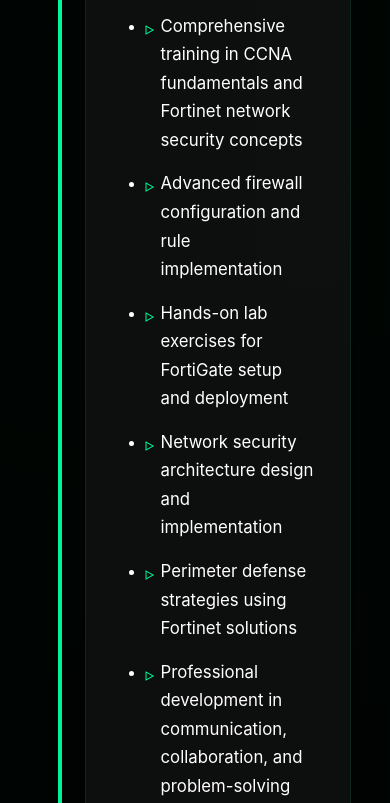
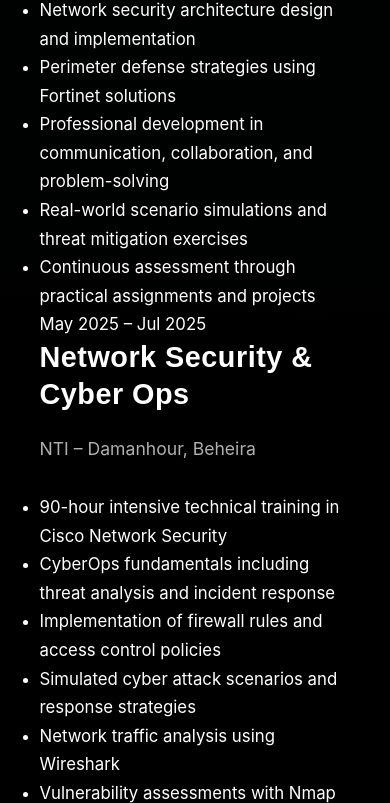
Before and after one commit to ahmedelharmil30-cyber/portfolio, a plain HTML site: page index.html in a window 390 px wide. Shown: the part 7947-8750 px from the top of the page. Drawn offline with Linux system fonts and the light colour scheme.

Commit message:
Update style.css

```diff
--- a/style.css
+++ b/style.css
@@ -1,4 +1,4 @@
-:root {
+ :root {
             --bg: #000000;
             --surface: #111111;
             --elev: #1a1a1a;
@@ -539,110 +539,70 @@
             color: #f59e0b;
         }
 
-        /* Courses Section */
+        /* Courses Section - Updated Layout */
         .courses {
             background: rgba(0, 0, 0, 0.15);
         }
 
-        .timeline {
-            position: relative;
+        .courses-container {
             max-width: 900px;
             margin: 50px auto 0;
         }
 
-        .timeline::before {
-            content: '';
-            position: absolute;
-            top: 0;
-            bottom: 0;
-            width: 4px;
-            background: var(--accent-gradient);
-            left: 50%;
-            transform: translateX(-50%);
-            border-radius: 2px;
-        }
-
-        .timeline-item {
-            position: relative;
-            margin-bottom: 60px;
-            width: 100%;
-        }
-
-        .timeline-item:nth-child(odd) {
-            padding-right: 50%;
-            text-align: right;
-        }
-
-        .timeline-item:nth-child(even) {
-            padding-left: 50%;
-        }
-
-        .timeline-content {
+        .course-item {
             background: rgba(26, 26, 26, 0.5);
             border-radius: var(--radius);
             padding: 35px;
+            margin-bottom: 30px;
             box-shadow: var(--card-shadow);
             border: 1px solid rgba(0, 255, 157, 0.1);
             transition: var(--transition);
-            position: relative;
             transform: translateY(0);
             backdrop-filter: blur(10px);
         }
 
-        .timeline-content:hover {
+        .course-item:hover {
             transform: translateY(-10px);
             box-shadow: var(--shadow);
             border-color: rgba(0, 255, 157, 0.3);
         }
 
-        .timeline-content::before {
-            content: '';
-            position: absolute;
-            top: 40px;
-            width: 25px;
-            height: 25px;
-            background: var(--accent-gradient);
-            border-radius: 50%;
-            border: 4px solid var(--bg);
+        .course-header {
+            display: flex;
+            justify-content: space-between;
+            align-items: flex-start;
+            margin-bottom: 20px;
+            flex-wrap: wrap;
         }
 
-        .timeline-item:nth-child(odd) .timeline-content::before {
-            right: -62px;
+        .course-title h3 {
+            font-size: 1.6rem;
+            color: var(--accent);
+            margin-bottom: 5px;
         }
 
-        .timeline-item:nth-child(even) .timeline-content::before {
-            left: -62px;
-        }
-
-        .timeline-content h3 {
-            font-size: 1.6rem;
-            color: var(--accent);
-            margin-bottom: 20px;
-        }
-
-        .timeline-content .date {
+        .course-date {
             background: rgba(0, 255, 157, 0.15);
             color: var(--accent);
             padding: 8px 20px;
             border-radius: 50px;
-            display: inline-block;
-            margin-bottom: 20px;
             font-size: 0.95rem;
             font-weight: 700;
+            white-space: nowrap;
         }
 
-        .timeline-content ul {
+        .course-content ul {
             padding-left: 25px;
             margin-top: 20px;
         }
 
-        .timeline-content li {
+        .course-content li {
             margin-bottom: 15px;
             position: relative;
             padding-left: 15px;
         }
 
-        .timeline-content li::before {
+        .course-content li::before {
             content: '▹';
             color: var(--accent);
             position: absolute;
@@ -931,18 +891,13 @@
 
         /* Responsive */
         @media (max-width: 1100px) {
-            .timeline::before {
-                left: 40px;
+            .course-header {
+                flex-direction: column;
+                align-items: flex-start;
             }
 
-            .timeline-item:nth-child(odd),
-            .timeline-item:nth-child(even) {
-                padding: 0 0 0 80px;
-                text-align: left;
-            }
-
-            .timeline-content::before {
-                left: -62px;
+            .course-date {
+                margin-top: 10px;
             }
         }
 
@@ -975,19 +930,6 @@
 
             .hero h3 {
                 font-size: 1.5rem;
-            }
-
-            .timeline::before {
-                left: 30px;
-            }
-
-            .timeline-item:nth-child(odd),
-            .timeline-item:nth-child(even) {
-                padding: 0 0 0 60px;
-            }
-
-            .timeline-content::before {
-                left: -45px;
             }
         }
 
@@ -1027,22 +969,6 @@
             .contact-grid {
                 grid-template-columns: 1fr;
             }
-
-            .timeline::before {
-                left: 20px;
-            }
-
-            .timeline-item:nth-child(odd),
-            .timeline-item:nth-child(even) {
-                padding: 0 0 0 45px;
-            }
-
-            .timeline-content::before {
-                left: -35px;
-                top: 30px;
-                width: 20px;
-                height: 20px;
-            }
         }
 
         @media (max-width: 480px) {
@@ -1066,4 +992,8 @@
                 width: 42px;
                 height: 42px;
             }
+
+            .course-item {
+                padding: 25px 20px;
+            }
         }
```
